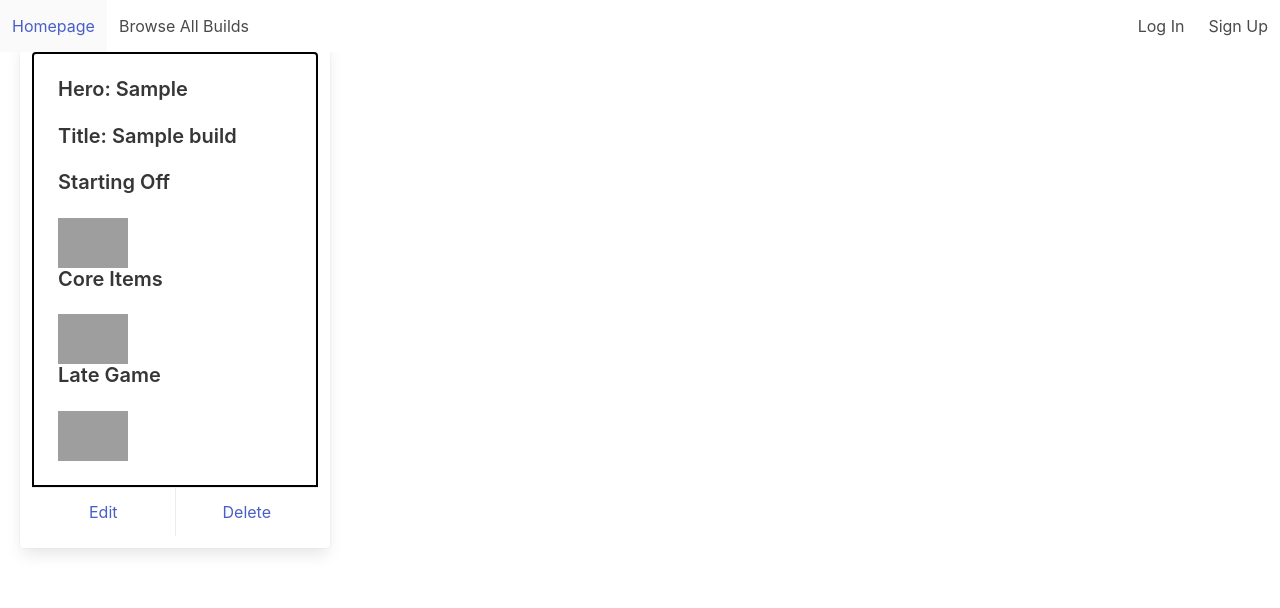
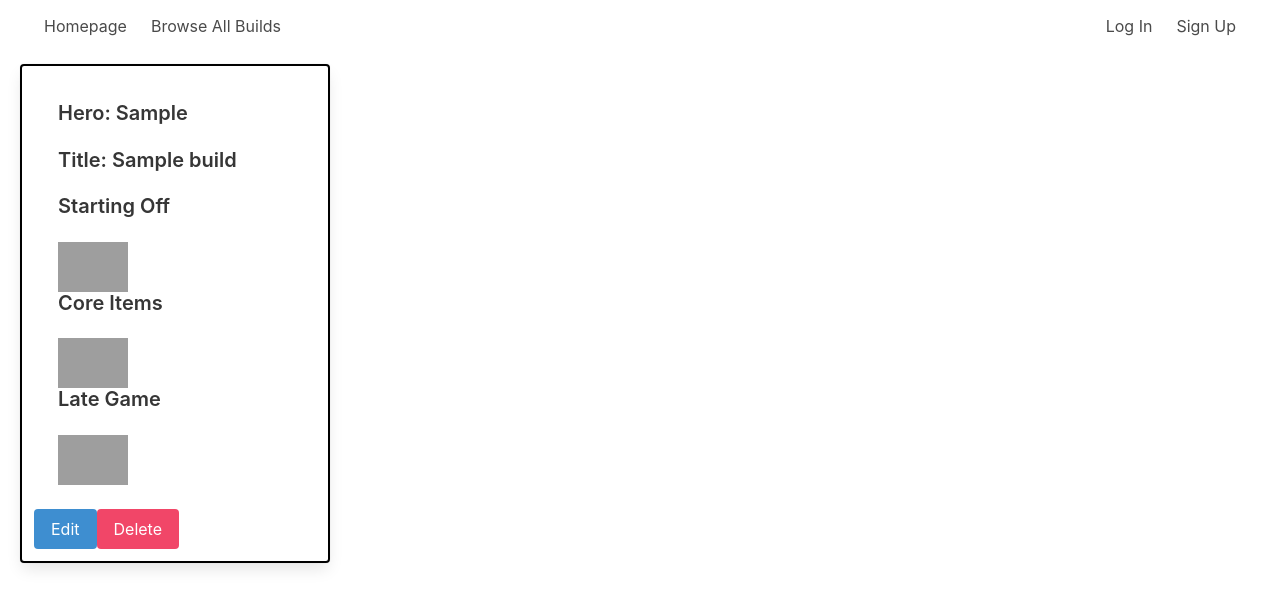
Before and after one commit to rebeccatay92/project-2, a Node server app: template views/builds/manage.handlebars in a window 1280 px wide. Shown: the top 608 px of the page. Run offline with Node 20, Linux system fonts and the light colour scheme; tables that the repository leaves empty hold one stand-in row (values such as "Sample post"); the template is opened without the code that fills it: values that come from a table or form of the project are taken from there, most other values are stand-ins (such as "Sample title", 1, 10 or a date in 2020); some libraries are stand-ins or nearby versions; grey boxes are pictures that could not be loaded.

Commit message:
delete button can post request, but cannot remove reference n build yet

```diff
--- a/public/css/style.css
+++ b/public/css/style.css
@@ -16,7 +16,7 @@ img:hover {
   border: 2px solid white;
 }
 
-.card-content {
+.card {
   border: 2px solid black;
 }
 
--- a/public/js/script.js
+++ b/public/js/script.js
@@ -12,6 +12,7 @@ $(function () {
   $heroDropdown = $('.heroDropdown')
   $allItemsList = $('.allItemsList')
   $buildsByHero = $('.buildsByHero')
+  $deleteBuild = $('.deleteBuild')
   /* ----------------------------------------- */
   function capitalize (str) {
     var split = str.split('_')
@@ -52,7 +53,6 @@ $(function () {
     // $('.heroName').text(`Builds for ${formattedHeroName}`)
 
     $.get(`/builds/${e.currentTarget.alt}`).done(function (allData) {
-      console.log(allData)
       if (!allData.length) {
         $('.redirectCreate').text('No builds found. Be the first to create one?')
       } else {
@@ -156,4 +156,15 @@ $(function () {
   })
 
 /* ----------------------------------------- */
+  $deleteBuild.on('click', function(e) {
+    if (confirm('Are you sure? Deleted builds cannot be recovered.')) {
+      // console.log('going to delete')
+      $.post(`/builds/manage/${e.currentTarget.id}`).done(function(data) {
+        console.log(data)
+      })
+    }
+    // console.log(e.currentTarget.id)
+
+  })
+
 }) // close fn on ready
--- a/routes/buildsRoute.js
+++ b/routes/buildsRoute.js
@@ -20,13 +20,10 @@ router.get('/new', function (req, res) {
 //show user's builds
 router.get('/manage', buildsController.show)
 
-router.get('/destroy', function (req, res) {
-  res.send('destroy this thing!')
-})
-
 router.get('/:hero', buildsController.showByHero)
 
 router.post('/new', buildsController.create) //save the build created
 
+router.post('/manage/:id', buildsController.destroy)
 
 module.exports = router
--- a/views/builds/manage.handlebars
+++ b/views/builds/manage.handlebars
@@ -20,10 +20,13 @@
     <img class='itemImg' src="http://cdn.dota2.com/apps/dota2/images/items/{{late}}_lg.png">
     {{/each}}
   </div>
-  <footer class="card-footer">
-    <a class="card-footer-item">Edit</a>
-    <a class="card-footer-item" href='/builds/destroy'>Delete</a>
-  </footer>
+
+  <button class='button is-info'>Edit</a>
+    {{!-- <form class="" action="/builds/destroy" method="post">
+      <input type="hidden" name="build[id]" value="12345"> --}}
+      <button class='button is-danger deleteBuild' id=`{{build.id}}`>Delete</button>
+    {{!-- </form> --}}
+
 </div>
 {{/each}}
 </div>
--- a/views/layouts/main.handlebars
+++ b/views/layouts/main.handlebars
@@ -8,6 +8,11 @@
     <link rel='stylesheet' href='/css/style.css'>
   </head>
   <body>
+    <div class='container is-fluid'>
+
+      <div class="columns">
+      <div class="column">
+
         <nav class="navbar">
           <div id="navMenuExample" class="navbar-menu">
           <div class="navbar-start">
@@ -31,8 +36,12 @@
           </div>
         </div>
         </nav>
-    <div class='container is-fluid'>
+
+      </div>
+      </div>
+
       {{{body}}}
+
     </div>
 
     <script src="https://code.jquery.com/jquery-3.2.1.min.js"></script>
```
Also changed, not shown: controllers/builds_controller.js (+12 -1 lines). Lines whose indentation alone changed are shown as unchanged.
